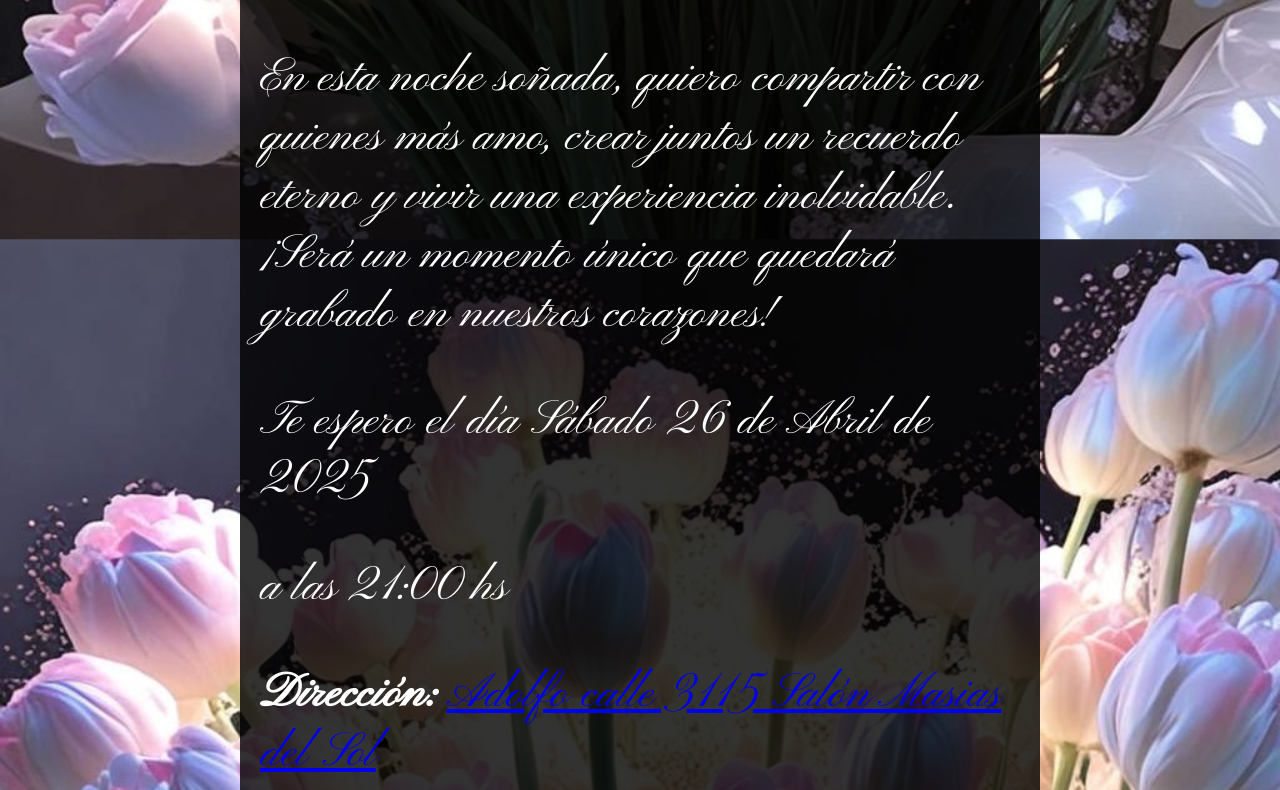
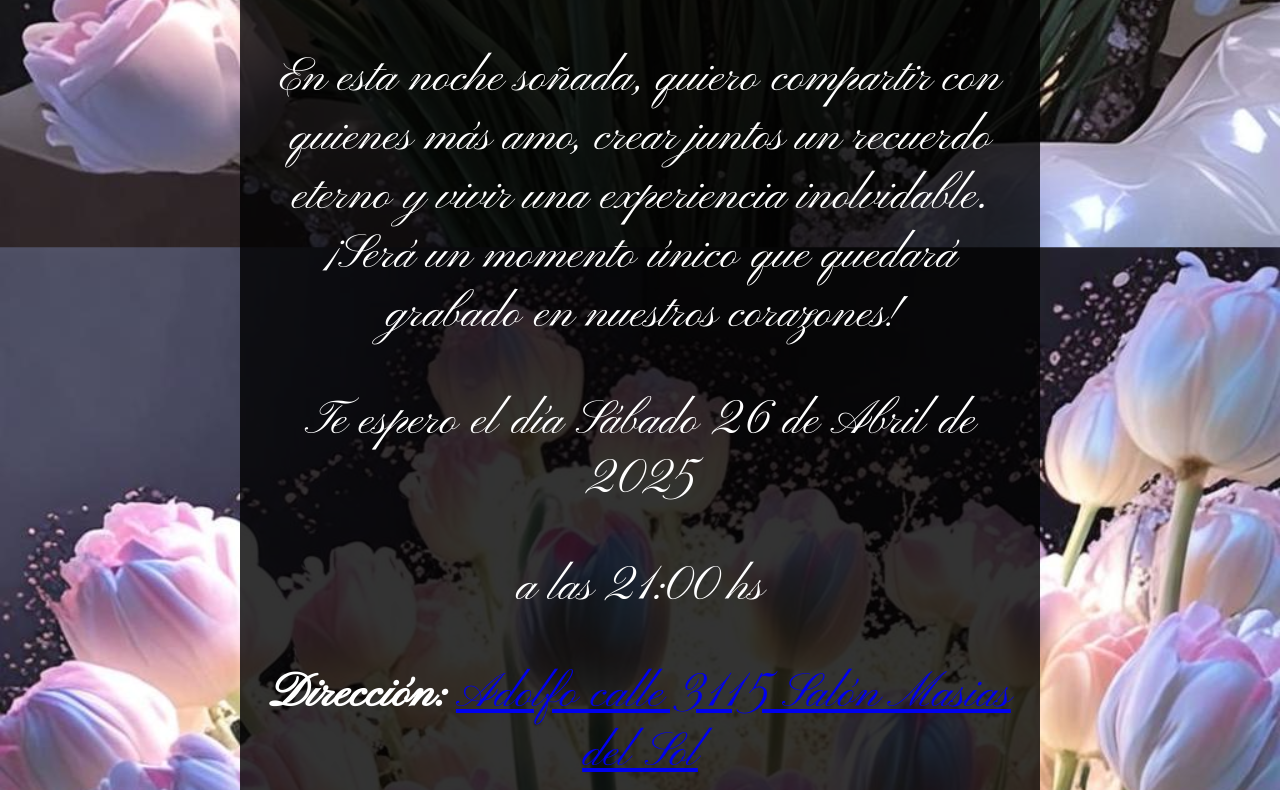
Before and after one commit to YourVirtualCard/teinvitoamifiesta, a plain HTML site: page index.html in a window 1280 px wide. Shown: the part 340-1130 px from the top of the page. Drawn offline with Linux system fonts and the light colour scheme.

Commit message:
Update styles.css

```diff
--- a/public/css/styles.css
+++ b/public/css/styles.css
@@ -21,6 +21,11 @@ body {
     padding: 20px;
     background: rgba(0, 0, 0, 0.8);
     border-radius: 15px;
+    text-align: center; /* Centra el texto horizontalmente */
+    display: flex; /* Habilita el uso de Flexbox */
+    flex-direction: column; /* Asegura que los elementos estén en columna */
+    justify-content: center; /* Centra el contenido verticalmente */
+    align-items: center; /* Centra el contenido horizontalmente */
 }
 
 form {
```
